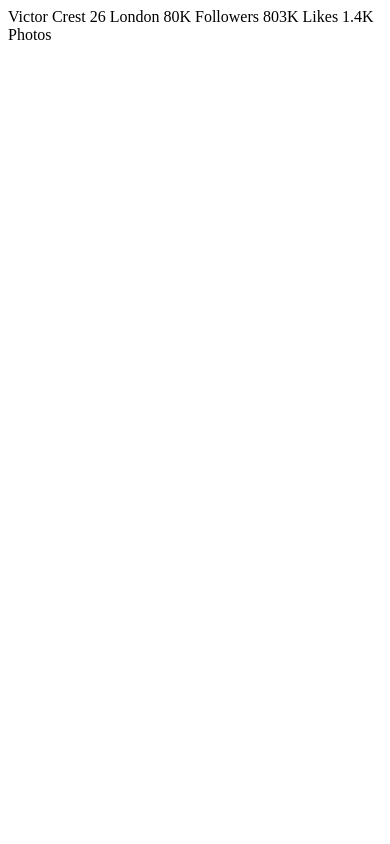
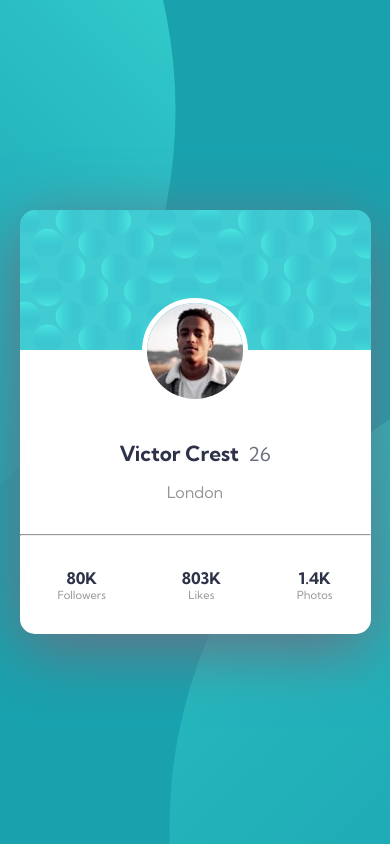
Before and after one commit to chriskorsak/profile-card-component-main, a plain HTML site: page index.html in a window 390 px wide. Drawn offline with Linux system fonts and the light colour scheme.

Commit message:
html and css edits for mobile layout.

```diff
--- a/index.html
+++ b/index.html
@@ -10,18 +10,33 @@
   <link rel="stylesheet" href="style.css">
 </head>
 <body>
-  Victor Crest
-  26
-  London
-
-  80K
-  Followers
-
-  803K
-  Likes
-
-  1.4K
-  Photos
+  <main>
+    <section class="card">
+      <div class="profile-pic">
+        <img src="images/image-victor.jpg" alt="profile photo">
+      </div>
+      <div class="personal-stats">
+          <h1 class="name">Victor Crest
+          <span class="age">26</span></h1>
+        <p class="city">London</p>
+      </div>
+      <hr>
+      <div class="platform-stats flex">
+        <div class="p-stat flex col">
+          <h4 class="p-number">80K</h4>
+          <p class="p-type">Followers</p>
+        </div>
+        <div class="p-stat flex col">
+          <h4 class="p-number">803K</h4>
+          <p class="p-type">Likes</p>
+        </div>
+        <div class="p-stat flex col">
+          <h4 class="p-number">1.4K</h4>
+          <p class="p-type">Photos</p>
+        </div>
+      </div>
+    </section>
+  </main>
   <footer>
     <div class="attribution">
       Challenge by <a href="https://www.frontendmentor.io?ref=challenge" target="_blank">Frontend Mentor</a>.
--- a/style.css
+++ b/style.css
@@ -1,3 +1,102 @@
+/* google fonts */
+@import url('https://fonts.googleapis.com/css2?family=Kumbh+Sans:wght@400;700&display=swap');
+/* font-family: 'Kumbh Sans', sans-serif; */
+
+/* variables */
+:root {
+  /* Dark cyan */
+  --primary-1: hsl(185, 75%, 39%);
+  /* Very dark desaturated blue */
+  --primary-2: hsl(229, 23%, 23%);
+  /* Dark grayish blue */
+  --primary-3: hsl(227, 10%, 46%);
+  /* Dark gray */
+  --neutral-1: hsl(0, 0%, 59%);
+}
+
+* {
+  margin: 0;
+  padding: 0;
+  box-sizing: border-box;
+}
+
+body {
+  background: url('images/bg-pattern-top.svg') no-repeat, url('images/bg-pattern-bottom.svg') no-repeat;
+  background-position: -95vh -45vh, 20vh 40vh;
+  background-color: var(--primary-1);
+  font-family: 'Kumbh Sans', sans-serif;
+}
+
+main {
+  display: flex;
+  align-items: center;
+  justify-content: center;
+  height: 100vh;
+}
+
+section.card {
+  background: url('images/bg-pattern-card.svg') repeat-x top, #fff;
+  width: 90%;
+  border-radius: 15px;
+  overflow: hidden;
+  text-align: center;
+  box-shadow: 0px 15px 65px var(--primary-3);
+}
+
+.profile-pic img {
+  border-radius: 100%;
+  border: 5px solid #fff;
+  margin-top: 5.5rem;
+  margin-bottom: 2rem;
+}
+
+p {
+  color: var(--neutral-1);
+}
+
+h1.name {
+  font-size: 1.3rem;
+  color: var(--primary-2)
+}
+
+.age {
+  color: var(--primary-3);
+  font-weight: normal;
+  font-size: 1.2rem;
+  margin-left: .3rem;
+}
+
+.city {
+  margin: 1rem 0 2rem 0;
+}
+
+.platform-stats {
+  margin: 2rem 0;
+}
+
+.p-number {
+  color: var(--primary-2);
+}
+.p-type {
+  font-size: .7rem;
+}
+
+.flex {
+  display: flex;
+  justify-content: space-around;
+}
+
+.col {
+  flex-direction: column;
+}
+
 .attribution {
   display: none;
 }
+
+@media (min-width: 768px) {
+  section.card {
+    min-width: 375px;
+    width: 40%;
+  }
+}
```
